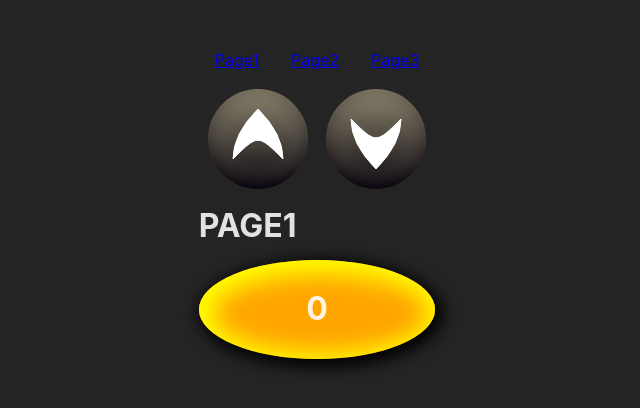
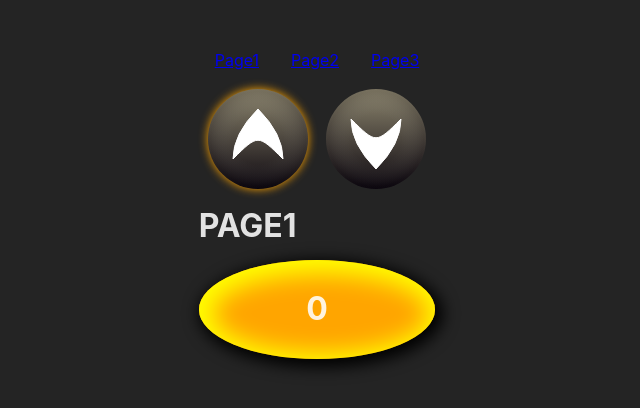
Before and after one commit to LarsGKodehode/useContext, a React (Vite) app: page /#/Page1 in a window 1280 px wide. In both pictures the pointer is over the button 580 px from the left and 140 px from the top of the page. Shown: the top 408 px of the page, without its empty margins (323-963 px from the left). Built offline with nearby package versions, Linux system fonts and the light colour scheme.

Commit message:
added onHover feedback

```diff
--- a/src/App.css
+++ b/src/App.css
@@ -15,3 +15,7 @@ button {
 button:active {
   transform: translateY(1%);
 }
+
+button:hover {
+  filter: drop-shadow(0px 0px 5px orange);
+}
```
